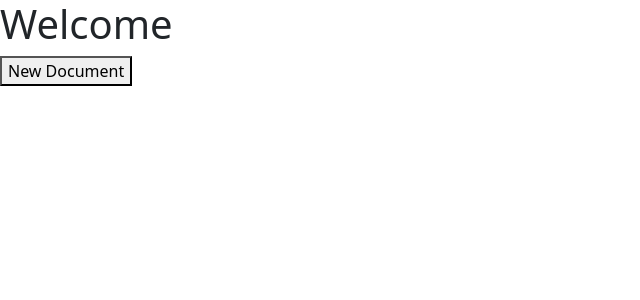
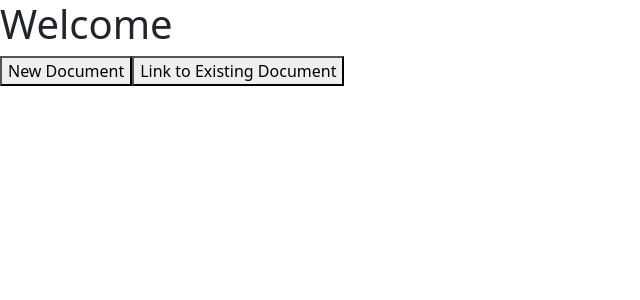
Before and after one commit to aaayyuusshh/share-notes, a React (Vite) app in the folder frontend/: page / in a window 1280 px wide. Shown: the top 300 px of the page, without its empty margins (0-640 px from the left). Built offline with nearby package versions, Linux system fonts and the light colour scheme.

Commit message:
setting up socket

```diff
--- a/frontend/src/Home.jsx
+++ b/frontend/src/Home.jsx
@@ -8,10 +8,15 @@ const Home = () => {
     navigate(`/document`);
   };
 
+  const navigateToExistingDocument = () => {
+    // implement logic
+}
+
   return (
     <div>
       <h1>Welcome</h1>
       <button onClick={navigateToNewDocument}>New Document</button>
+      <button onClick={navigateToExistingDocument}>Link to Existing Document</button>
     </div>
   );
 };
```
